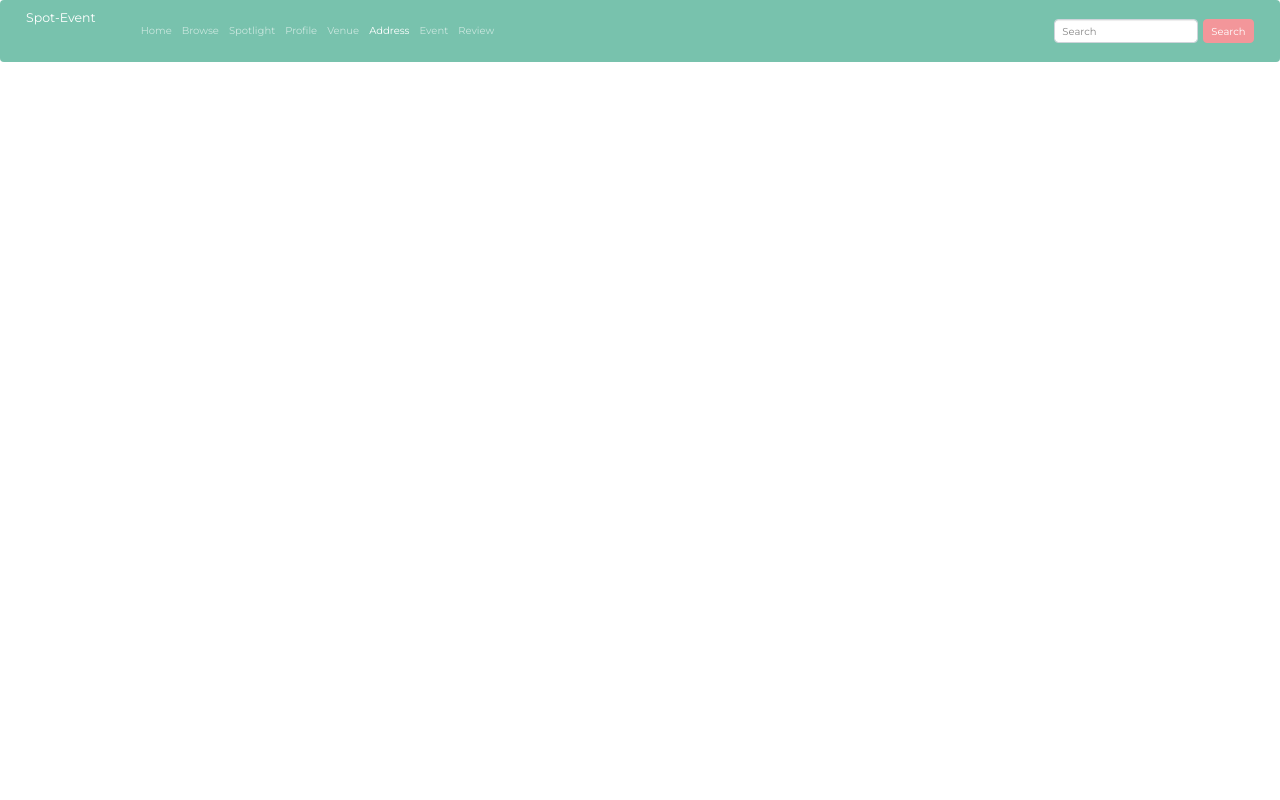
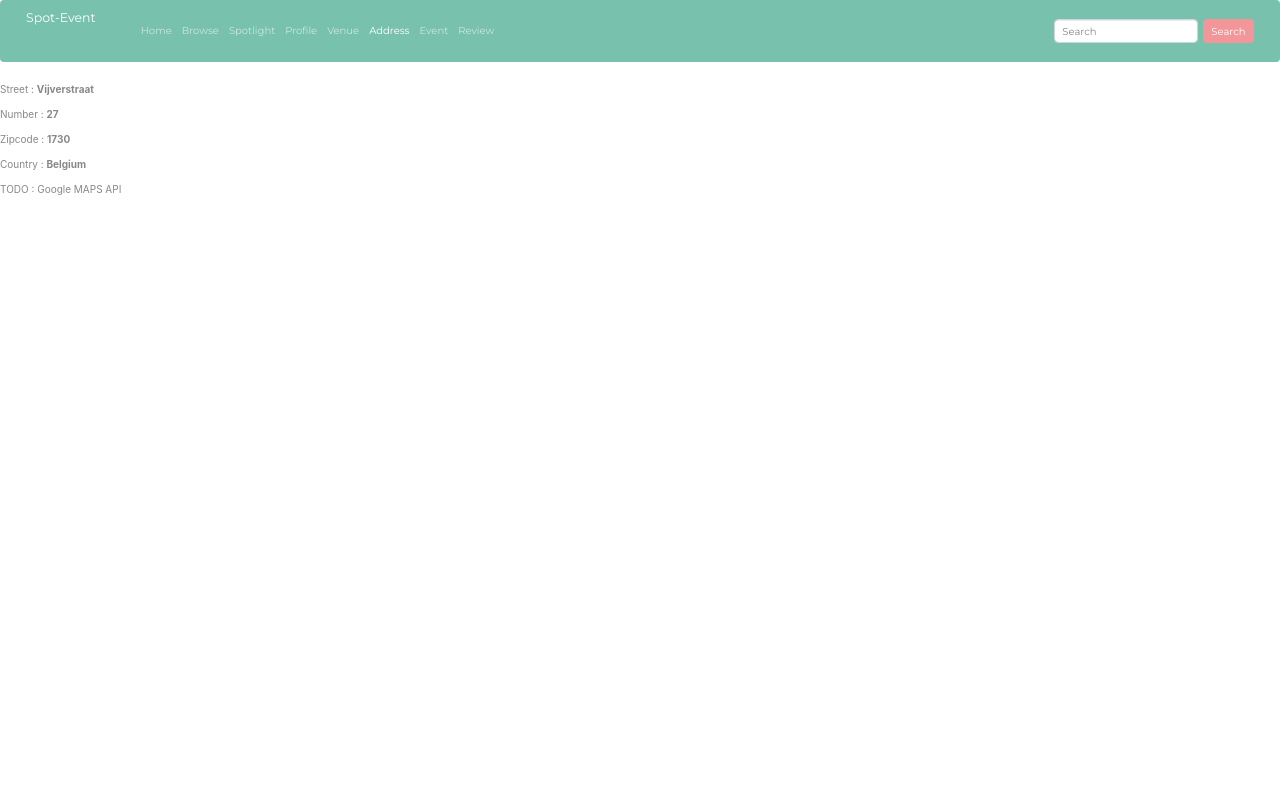
Before and after one commit to asmaoualmakran/Spot-Event, a Python web app: template SpotEvent/SpotEventApp/static/templates/Address.html in a window 1280 px wide. Run offline with Jinja, Linux system fonts and the light colour scheme; the template is opened without the code that fills it, so the values that code supplies are empty.

Commit message:
Added the profile and address page with dummys

```diff
--- a/SpotEvent/SpotEventApp/static/js/AddressModel.js
+++ b/SpotEvent/SpotEventApp/static/js/AddressModel.js
@@ -3,6 +3,28 @@ var viewModel = new function()
 {
     var self = this;
 
+    self.data;
+
+    self.dummy= {
+    	street : 'Vijverstraat',
+    	number : 27,
+    	zipcode : 1730,
+    	country : 'Belgium'
+
+    }
+
+    self.street = ko.observable(self.dummy.street);
+    self.number = ko.observable(self.dummy.number);
+    self.zipcode = ko.observable(self.dummy.zipcode);
+    self.country = ko.observable(self.dummy.country);
+
+
+
+    self.getAddress = function(){
+    	console.log("getAddress")
+    	$.get('/api/address',self.data)
+    }
+
 }
 
 ko.applyBindings(viewModel);
--- a/SpotEvent/SpotEventApp/static/templates/Address.html
+++ b/SpotEvent/SpotEventApp/static/templates/Address.html
@@ -1,4 +1,4 @@
-<html>
+ <html>
 <head>
   <script src="/static/js/jquery-3.2.1.min.js"></script>
   <script type="text/javascript" src="/static/js/bootstrap.min.js"></script>
@@ -53,6 +53,15 @@
       </div>
     </nav>
 
+    <div>
+      <p>Street : <strong data-bind="text: street"></strong></p>
+      <p>Number : <strong data-bind="text: number"></strong></p>
+      <p>Zipcode : <strong data-bind="text: zipcode"></strong></p>
+      <p>Country : <strong data-bind="text: country"></strong></p>
+    </div>
+
+    TODO : Google MAPS API
+
 
 
 
```
Also changed, not shown: SpotEvent/SpotEventApp/static/js/ProfileModel.js (+15 -10 lines), SpotEvent/SpotEventApp/static/templates/Profile.html (+12 -13 lines).
